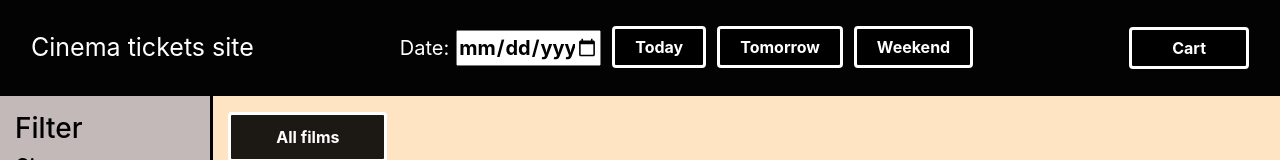
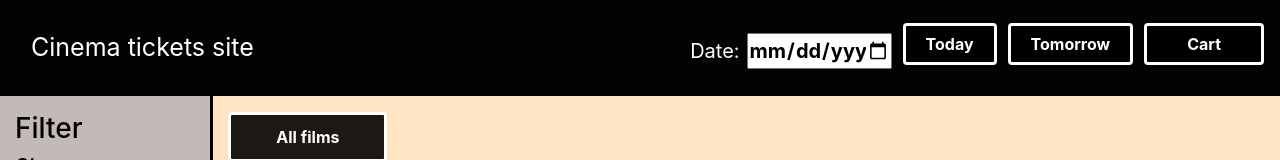
Before and after one commit to IlyaKyazimov/cinema_tickets, an Angular app in the folder front-end/: page /1/1/seances in a window 1280 px wide. Shown: the top 160 px of the page. Built offline with nearby package versions, Linux system fonts and the light colour scheme; no server answers.

Commit message:
add filter for date, design changes

```diff
--- a/front-end/src/app/seances/seances.component.html
+++ b/front-end/src/app/seances/seances.component.html
@@ -1,24 +1,53 @@
 <!-- NAVIGATION MENU -->
 <header>
-    <nav class="navbar fixed-top">
+    <nav class="navbar fixed-top navbar-expand-lg navbar-dark">
+        <div class="col-sm-3">
+            <div class="navbar-header">
+                <div class="navbar-brand">Cinema tickets site</div>
+            </div>
+        </div>
+        <button class="navbar-toggler collapsed border-0" type="button" data-toggle="collapse" data-target="#collapsingNavbar">
+            <span class="navbar-toggler-icon"></span>
+            <div class="close-icon py-1">✖</div>
+        </button>
+        <div class="collapse navbar-collapse" id="collapsingNavbar">
+            <ul class="nav navbar-nav ml-auto">
+                <li class="nav-item">
+                    <div class="date" id="datepicker" (change)="getDate()">
+                        <label>Date:</label>
+                        <input type="date" name="choose-date" [(ngModel)]="seanceDate">
+                    </div>
+                </li>
+                <li class="nav-item">
+                    <button class="btn navbar-btn today-btn" (click)="getToday()">Today</button>
+                </li>
+                <li class="nav-item">
+                    <button class="btn navbar-btn tomorrow-btn" (click)="getTomorrow()">Tomorrow</button>
+                </li>
+                <li class="nav-item">
+                    <a href="/cart" class="btn navbar-btn cart-btn">Cart</a>
+                </li>
+            </ul>
+        </div>
+</nav>
+    <!-- <nav class="navbar fixed-top">
         <div class="col-sm-3">
             <div class="navbar-header">
                 <div class="navbar-brand">Cinema tickets site</div>
             </div>
         </div>
         <div class="col-sm-7 date-btns">
-            <div class="date">
+            <div class="date" id="datepicker" (change)="getDate()">
                 <label>Date:</label>
                 <input type="date" name="choose-date" [(ngModel)]="seanceDate">
             </div>
-            <button class="btn btn-info navbar-btn today-btn">Today</button>
-            <button class="btn btn-info navbar-btn tomorrow-btn">Tomorrow</button>
-            <button class="btn btn-info navbar-btn weekend-btn">Weekend</button>
+            <button class="btn navbar-btn today-btn" (click)="getToday()">Today</button>
+            <button class="btn navbar-btn tomorrow-btn" (click)="getTomorrow()">Tomorrow</button>
         </div>
         <div class="col-sm-2 text-right">
             <a href="/cart" class="btn navbar-btn cart-btn">Cart</a>
         </div>
-    </nav>
+    </nav> -->
 </header>
 <!-- MAIN CONTENT -->
 <main>
@@ -54,7 +83,7 @@
                     </div>
                     <div class="col-md-9">
                         <h4>Сеансы фильма {{movieName}} на {{seanceDate}}</h4>
-                        <div class="movie-description">{{cinemasData ? cinemasData[0].seances[0].movie.description : ""}}
+                        <div class="movie-description">{{description ? description : ""}}
                         </div>
                     </div>
                 </div>
@@ -63,7 +92,7 @@
                     <div class="cinema" *ngFor="let cinema of cinemasData">
                         <div class="cinema-info">"{{cinema.name}}", {{cinema.address}}</div>
                         <div class="price-btns text-center">
-                            <a href="{{movieName}}/{{seanceDate}}/{{cinema.name}}/{{formatSeanceTime(seance.time)}}/places" *ngFor="let seance of cinema.seances" class="btn price-btn">
+                            <a [href]="createUrl(movieName, seanceDate, cinema.name, seance.time)" *ngFor="let seance of cinema.seances" class="btn price-btn">
                                 <span class="time">{{formatSeanceTime(seance.time)}}</span>
                                 <span class="price">{{seance.price}} £</span>
                             </a>
--- a/front-end/src/app/seances/seances.component.ts
+++ b/front-end/src/app/seances/seances.component.ts
@@ -1,6 +1,7 @@
 import { Component, OnInit } from '@angular/core';
 import { HttpClient } from '@angular/common/http';
 import { ActivatedRoute, Router } from '@angular/router';
+import { DomSanitizer } from '@angular/platform-browser';
 
 @Component({
   selector: 'app-seances',
@@ -10,18 +11,102 @@ import { ActivatedRoute, Router } from '@angular/router';
 export class SeancesComponent implements OnInit {
 
   cinemasData: any;
+  description: any;
   cinemasNames: any;
   movieName: string;
   seanceDate: string;
   checkedCinemas: string[] = [];
 
-  constructor(private http: HttpClient, private router: Router, private route: ActivatedRoute) {
+  constructor(private http: HttpClient, private router: Router, private route: ActivatedRoute, public sanitizer: DomSanitizer) {
 
     this.movieName = route.snapshot.params['movieName'];
     this.seanceDate = route.snapshot.params['seanceDate'];
   }
 
-  formatTitle = (title: string) => title?.replace(/\*| |:|%|#|&|\$/g,'');
+  createUrl(movieName: string, seanceDate: string, cinemaName: string, seanceTime: string) {
+    return this.sanitizer.bypassSecurityTrustResourceUrl(movieName + '/' + seanceDate + '/' +
+      cinemaName + '/' + this.formatSeanceTime(seanceTime) + '/places');
+  }
+
+  formatTitle = (title: string) => title?.replace(/\*| |:|%|#|&|\$/g, '');
+
+  getDate() {
+
+    const checkboxes = document.querySelectorAll('input[type="checkbox"]');
+    checkboxes.forEach((checkbox) => {
+      if (checkbox instanceof HTMLInputElement) {
+        checkbox.checked = false;
+      }
+    });
+    this.checkedCinemas = [];
+
+    this.router.navigate([this.movieName, this.seanceDate, 'seances'])
+      .then(() => {
+
+        this.http.get('http://localhost:3000/' + this.movieName + '/' + this.seanceDate + '/seances').subscribe({
+          next: (data: any) => {
+
+            this.cinemasData = data[0];
+            this.cinemasNames = data[1];
+            this.description = this.cinemasData[0].seances[0].movie.description;
+          }
+        });
+      })
+  }
+
+  getToday() {
+    this.seanceDate = new Date().toLocaleString("default", { year: "numeric" }) + "-" +
+      new Date().toLocaleString("default", { month: "2-digit" }) + "-" +
+      new Date().toLocaleString("default", { day: "2-digit" });
+
+    const checkboxes = document.querySelectorAll('input[type="checkbox"]');
+    checkboxes.forEach((checkbox) => {
+      if (checkbox instanceof HTMLInputElement) {
+        checkbox.checked = false;
+      }
+    });
+    this.checkedCinemas = [];
+
+    this.router.navigate([this.movieName, this.seanceDate, 'seances'])
+      .then(() => {
+
+        this.http.get('http://localhost:3000/' + this.movieName + '/' + this.seanceDate + '/seances').subscribe({
+          next: (data: any) => {
+
+            this.cinemasData = data[0];
+            this.cinemasNames = data[1];
+            this.description = this.cinemasData[0].seances[0].movie.description;
+          }
+        });
+      })
+  }
+
+  getTomorrow() {
+    this.seanceDate = new Date(new Date().getTime() + 24 * 60 * 60 * 1000).toLocaleString("default", { year: "numeric" }) + "-" +
+      new Date(new Date().getTime() + 24 * 60 * 60 * 1000).toLocaleString("default", { month: "2-digit" }) + "-" +
+      new Date(new Date().getTime() + 24 * 60 * 60 * 1000).toLocaleString("default", { day: "2-digit" });
+
+    const checkboxes = document.querySelectorAll('input[type="checkbox"]');
+    checkboxes.forEach((checkbox) => {
+      if (checkbox instanceof HTMLInputElement) {
+        checkbox.checked = false;
+      }
+    });
+    this.checkedCinemas = [];
+
+    this.router.navigate([this.movieName, this.seanceDate, 'seances'])
+      .then(() => {
+
+        this.http.get('http://localhost:3000/' + this.movieName + '/' + this.seanceDate + '/seances').subscribe({
+          next: (data: any) => {
+
+            this.cinemasData = data[0];
+            this.cinemasNames = data[1];
+            this.description = this.cinemasData[0].seances[0].movie.description;
+          }
+        });
+      })
+  }
 
   formatSeanceTime = (time: string) => time.slice(0, -3);
 
@@ -37,7 +122,30 @@ export class SeancesComponent implements OnInit {
 
   applyFilter() { this.ngOnInit() }
 
-  cancelFilter() { window.location.reload() }
+  cancelFilter() {
+    //window.location.reload()
+
+    const checkboxes = document.querySelectorAll('input[type="checkbox"]');
+    checkboxes.forEach((checkbox) => {
+      if (checkbox instanceof HTMLInputElement) {
+        checkbox.checked = false;
+      }
+    });
+    this.checkedCinemas = [];
+
+    this.router.navigate([this.movieName, this.seanceDate, 'seances'])
+      .then(() => {
+
+        this.http.get('http://localhost:3000/' + this.movieName + '/' + this.seanceDate + '/seances').subscribe({
+          next: (data: any) => {
+
+            this.cinemasData = data[0];
+            this.cinemasNames = data[1];
+            this.description = this.cinemasData[0].seances[0].movie.description;
+          }
+        });
+      })
+  }
 
   ngOnInit() {
 
@@ -52,9 +160,10 @@ export class SeancesComponent implements OnInit {
 
         this.http.get('http://localhost:3000' + routeWithParams).subscribe({
           next: (data: any) => {
-            this.cinemasData  = data[0];
+            this.cinemasData = data[0];
             this.cinemasNames = data[1];
-           }
+            this.description = this.cinemasData[0].seances[0].movie.description;
+          }
         });
       })
   }
```
